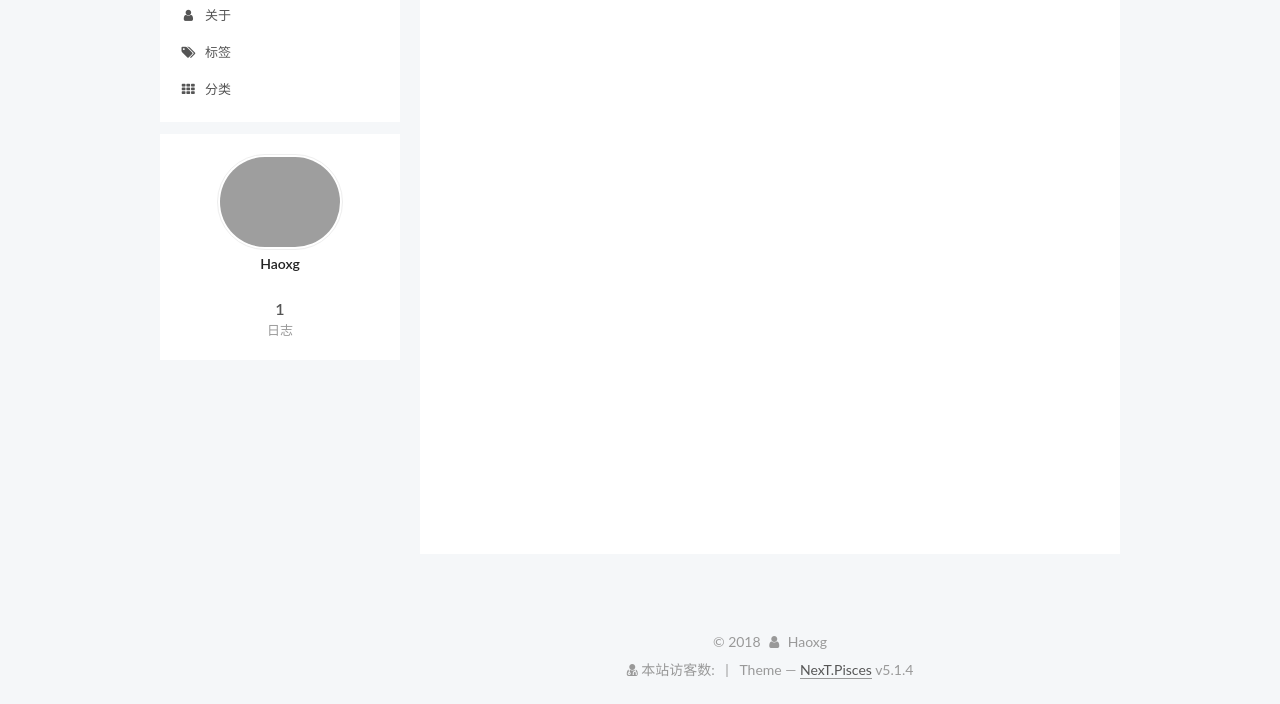
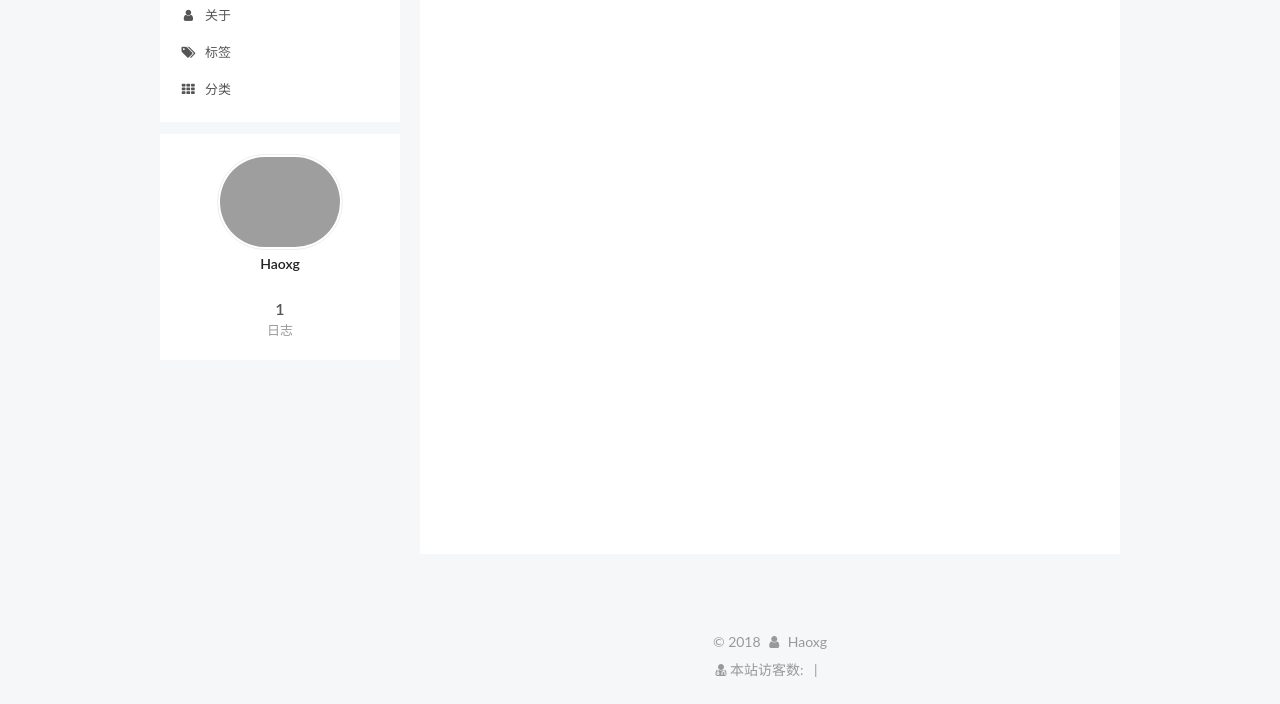
Before and after one commit to haoxiaogang/haoxiaogang.github.io, a plain HTML site: page 2018/08/10/“my-first-blog/index.html in a window 1280 px wide. Shown: the part 149-853 px from the top of the page. Drawn offline with Linux system fonts and the light colour scheme; some packages are replaced by stand-ins of ours; grey boxes are pictures that could not be loaded; a script that the page names is missing.

Commit message:
Site updated: 2018-09-29 16:17:28

```diff
--- a/2018/08/10/“my-first-blog/index.html
+++ b/2018/08/10/“my-first-blog/index.html
@@ -468,8 +468,6 @@
 
 
 
-  <div class="theme-info">Theme &mdash; <a class="theme-link" target="_blank" href="https://github.com/iissnan/hexo-theme-next">NexT.Pisces</a> v5.1.4</div>
-
 
 
 
```
Also changed, not shown: about/index.html (+0 -2 lines), archives/2018/08/index.html (+0 -2 lines), archives/2018/index.html (+0 -2 lines), archives/index.html (+0 -2 lines), index.html (+0 -2 lines), tags/index.html (+0 -2 lines).
